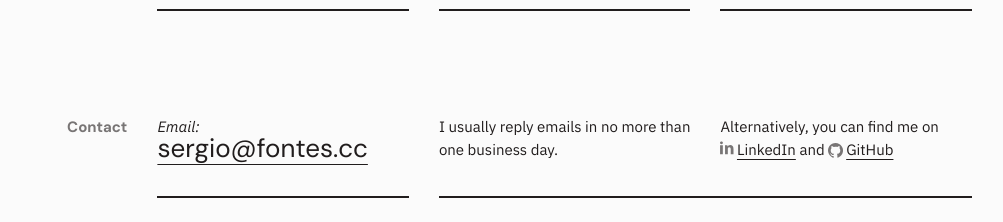
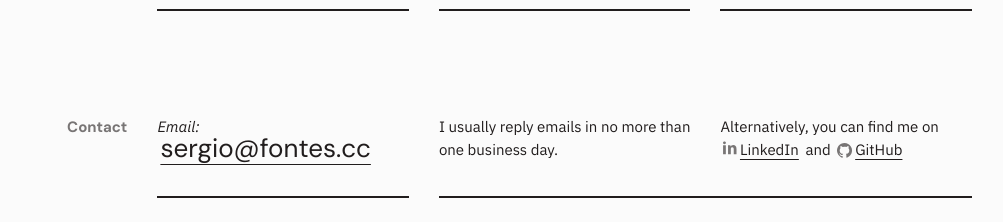
Before and after one commit to sergiofontes/fontes.cc, a Next.js app: page / in a window 1280 px wide. Shown: the part 1840-2062 px from the top of the page, without its empty margins (263-1266 px from the left). Built offline with nearby package versions, Linux system fonts and the light colour scheme.

Commit message:
Increase margin of inline links

```diff
--- a/components/sections/contact.module.scss
+++ b/components/sections/contact.module.scss
@@ -6,6 +6,7 @@
 
 .contact {
   em { display: block; }
+  a { margin: 0 .2rem; }
 
   .lead {
     display: inline-block;
```
